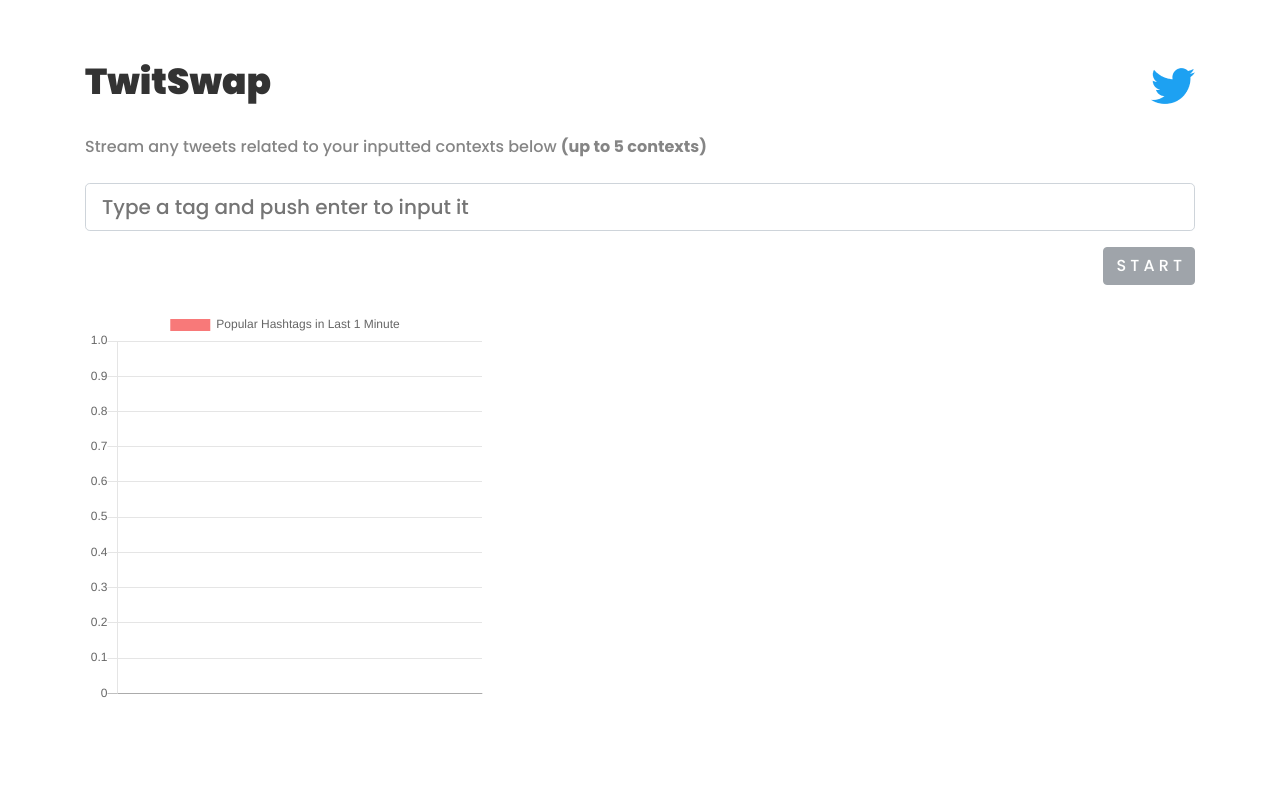
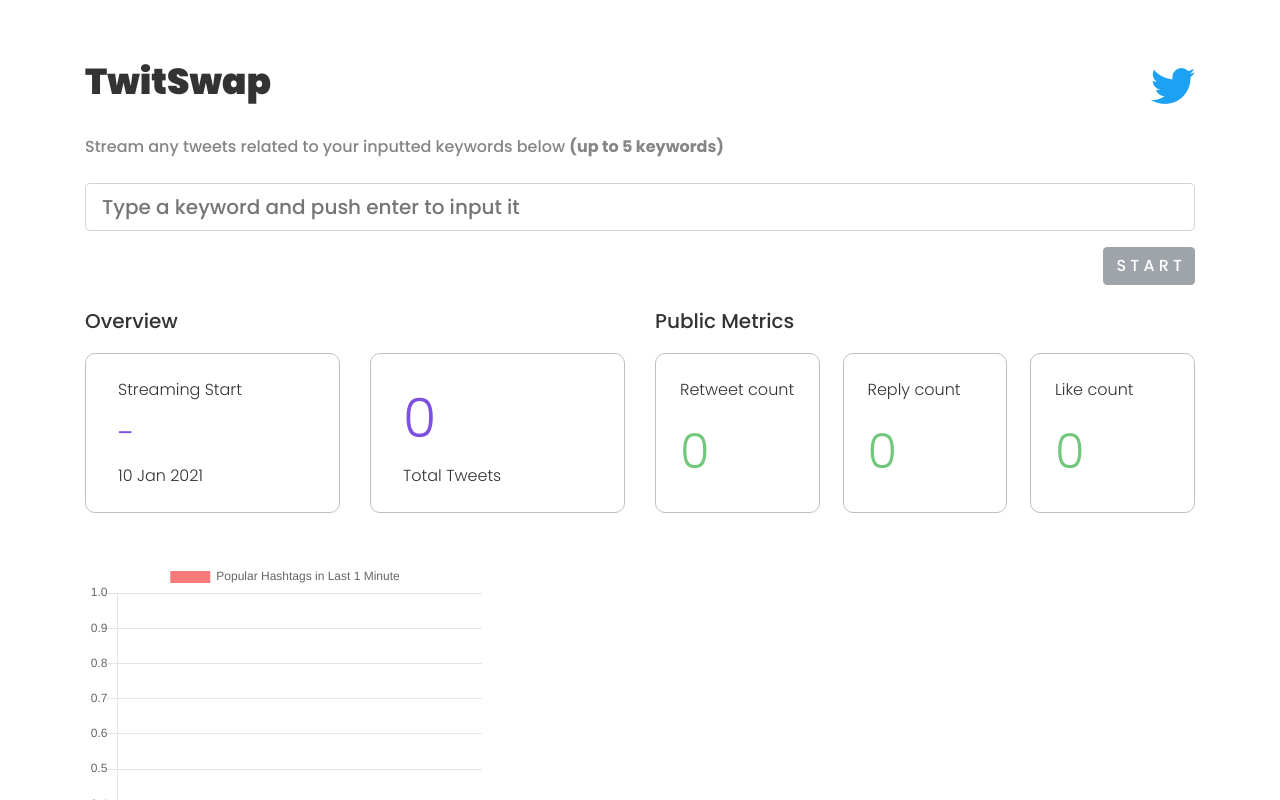
Before and after one commit to ramadhanriandi/twitswap-dashboard, a Vue app: page / in a window 1280 px wide. Shown: the top 800 px of the page. Built offline with nearby package versions, Linux system fonts and the light colour scheme.

Commit message:
display total tweet count

```diff
--- /dev/null
+++ b/src/components/Overview.vue
@@ -0,0 +1,67 @@
+<template>
+  <div class="d-block text-left">
+    <h2>Overview</h2>
+
+    <div class="d-flex justify-content-between">
+      <div class="overview-card">
+        <div>Streaming Start</div>
+        <div class="overview-time">{{ getStartTime }}</div>
+        <div>{{ getTodayDate }}</div>
+      </div>
+
+      <div class="overview-card">
+        <div class="overview-count">{{ totalTweetCount }}</div>
+        <div>Total Tweets</div>
+      </div>
+    </div>
+  </div>
+</template>
+
+<script>
+import utils from '../utils/datetime';
+
+export default {
+  name: 'Overview',
+  props: {
+    startTime: { type: Date },
+    totalTweetCount: { type: Number, required: true },
+  },
+  computed: {
+    getStartTime() {
+      return this.startTime ? utils.convertTime(this.startTime) : '-';
+    },
+    getTodayDate() {
+      return utils.convertDate(new Date());
+    }
+  }
+};
+</script>
+
+<style scoped>
+h2 {
+  font-size: 20px;
+  margin-bottom: 20px;
+}
+
+.overview-card {
+  border: 1px solid #bfbfbf;
+  border-radius: 10px;
+  display: flex;
+  flex-direction: column;
+  font-weight: 300;
+  height: 160px;
+  justify-content: space-between;
+  padding: 24px 32px;
+  width: calc(50% - 15px);
+}
+
+.overview-count {
+  color: #7f51df;
+  font-size: 54px;
+}
+
+.overview-time {
+  color: #7f51df;
+  font-size: 32px;
+}
+</style>
--- /dev/null
+++ b/src/components/PublicMetrics.vue
@@ -0,0 +1,57 @@
+<template>
+  <div class="d-block text-left">
+    <h2>Public Metrics</h2>
+
+    <div class="d-flex justify-content-between">
+      <div class="metric-card">
+        <div>Retweet count</div>
+        <div class="metric-count">{{ retweetCount }}</div>
+      </div>
+
+      <div class="metric-card">
+        <div>Reply count</div>
+        <div class="metric-count">{{ replyCount }}</div>
+      </div>
+
+      <div class="metric-card">
+        <div>Like count</div>
+        <div class="metric-count">{{ likeCount }}</div>
+      </div>
+    </div>
+  </div>
+</template>
+
+<script>
+export default {
+  name: 'PublicMetrics',
+  props: {
+    likeCount: { type: Number, required: true },
+    replyCount: { type: Number, required: true },
+    retweetCount: { type: Number, required: true },
+  },
+};
+</script>
+
+<style scoped>
+h2 {
+  font-size: 20px;
+  margin-bottom: 20px;
+}
+
+.metric-card {
+  border: 1px solid #bfbfbf;
+  border-radius: 10px;
+  display: flex;
+  flex-direction: column;
+  font-weight: 300;
+  height: 160px;
+  justify-content: space-between;
+  padding: 24px;
+  width: calc(33.33% - 15px);
+}
+
+.metric-count {
+  color: #71c87d;
+  font-size: 48px;
+}
+</style>
--- /dev/null
+++ b/src/utils/datetime.js
@@ -0,0 +1,35 @@
+const convertDate = (date) => {
+  const monthNames = ['Jan', 'Feb', 'Mar', 'Apr',
+    'May', 'Jun', 'Jul', 'Aug',
+    'Sep', 'Oct', 'Nov', 'Dec'];
+
+  const day = date.getDate();
+
+  const monthIndex = date.getMonth();
+  const monthName = monthNames[monthIndex];
+
+  const year = date.getFullYear();
+
+  return `${day} ${monthName} ${year}`;
+};
+
+const convertTime = (date) => {
+  let hours = date.getHours();
+  let minutes = date.getMinutes();
+
+  const format = hours >= 12 ? 'PM' : 'AM';
+
+  hours = hours % 12;
+  hours = hours ? hours : 12;
+  hours = hours < 10 ? '0' + hours : hours;
+
+  minutes = minutes < 10 ? '0' + minutes : minutes;
+
+  return `${hours}:${minutes} ${format}`;
+};
+
+
+export default {
+  convertDate,
+  convertTime
+}
--- a/src/views/Home.vue
+++ b/src/views/Home.vue
@@ -5,7 +5,7 @@
       <img src="../assets/logo.png" alt="Twitter" />
     </div>
     <p class="description">
-      Stream any tweets related to your inputted contexts below <span>(up to 5 contexts)</span>
+      Stream any tweets related to your inputted keywords below <span>(up to 5 keywords)</span>
     </p>
 
     <form @submit.prevent="handleStreaming" method="post">
@@ -13,23 +13,33 @@
         <b-form-tags
           :disabled="isStreaming"
           :limit="limit"
-          placeholder="Type a tag and push enter to input it"
+          placeholder="Type a keyword and push enter to input it"
           remove-on-delete size="lg"
           tag-pills
           tag-variant="primary"
-          v-model="contexts"
+          v-model="keywords"
         />
       </div>
       <div class="d-flex justify-content-end mb-4">
         <b-button v-if="isStreaming" type="submit" variant="danger">S T O P</b-button>
-        <b-button :disabled="contexts.length === 0" type="submit" v-else :variant="contexts.length ? 'success' : ''">
+        <b-button :disabled="keywords.length === 0" type="submit" v-else :variant="keywords.length ? 'success' : ''">
           S T A R T
         </b-button>
       </div>
     </form>
 
+    <div class="row justify-content-between align-items-center mb-5">
+      <Overview class="col" :startTime="overview.startTime" :totalTweetCount="overview.totalTweetCount" />
+      <PublicMetrics
+        class="col"
+        :likeCount="publicMetric.likeCount"
+        :replyCount="publicMetric.replyCount"
+        :retweetCount="publicMetric.retweetCount"
+      />
+    </div>
+
     <div class="d-flex justify-content-between align-items-center">
-      <PopularHashtags v-if="count % 2 === 1" :popularHashtags="popularHashtags" />
+      <PopularHashtags v-if="dataLoadCount % 2 === 1" :popularHashtags="popularHashtags" />
       <PopularHashtags v-else :popularHashtags="popularHashtags" />
     </div>
   </div>
@@ -37,24 +47,39 @@
 
 <script>
 import axios from 'axios';
+
+import Overview from '../components/Overview';
 import PopularHashtags from '../components/PopularHashtags';
+import PublicMetrics from '../components/PublicMetrics';
+
 import Configs from '../constants/config';
 
 export default {
   components: {
+    Overview,
     PopularHashtags,
+    PublicMetrics,
   },
   data: () => ({
-    contexts: [],
+    dataLoadCount: 0,
     isStreaming: false,
+    keywords: [],
     limit: 5,
     polling: null,
     popularHashtags: {},
-    count: 0,
+    publicMetric: {
+      likeCount: 0,
+      replyCount: 0,
+      retweetCount: 0,
+    },
+    overview: {
+      startTime: null,
+      totalTweetCount: 0,
+    }
   }),
   methods: {
     async handleStreaming() {
-      const requestBody = JSON.stringify({ tags: this.contexts });
+      const requestBody = JSON.stringify({ tags: this.keywords });
       const response = await axios.post(
         `${Configs.API_SERVER_URL}/v1/streaming?stop=${this.isStreaming}`,
         requestBody,
@@ -66,6 +91,12 @@ export default {
       }
 
       if (this.isStreaming) {
+        this.overview.startTime = new Date();
+
+        this.publicMetric.likeCount += 1;
+        this.publicMetric.replyCount += 1;
+        this.publicMetric.retweetCount += 1;
+
         this.loadData();
       } else {
         clearInterval(this.polling);
@@ -80,11 +111,14 @@ export default {
 
         if (response.status === 200) {
           const { data } = response.data;
-          this.popularHashtags = data.popularHashtags;
+          const { popularHashtags, tweetCount } = data;
+
+          this.popularHashtags = popularHashtags;
+          this.overview.totalTweetCount = tweetCount.data;
         }
 
-        this.count += 1;
-      }, 2000);
+        this.dataLoadCount += 1;
+      }, 10000);
     }
   },
 };
```
